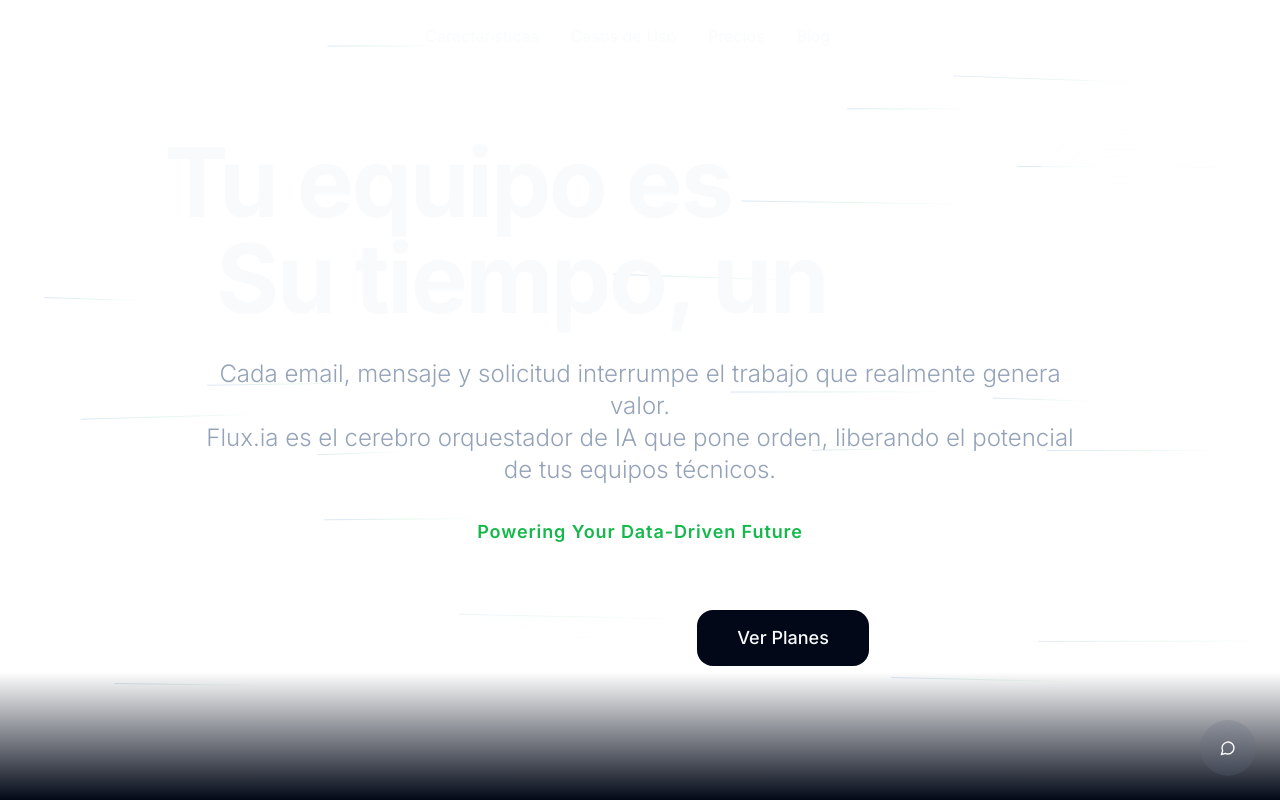
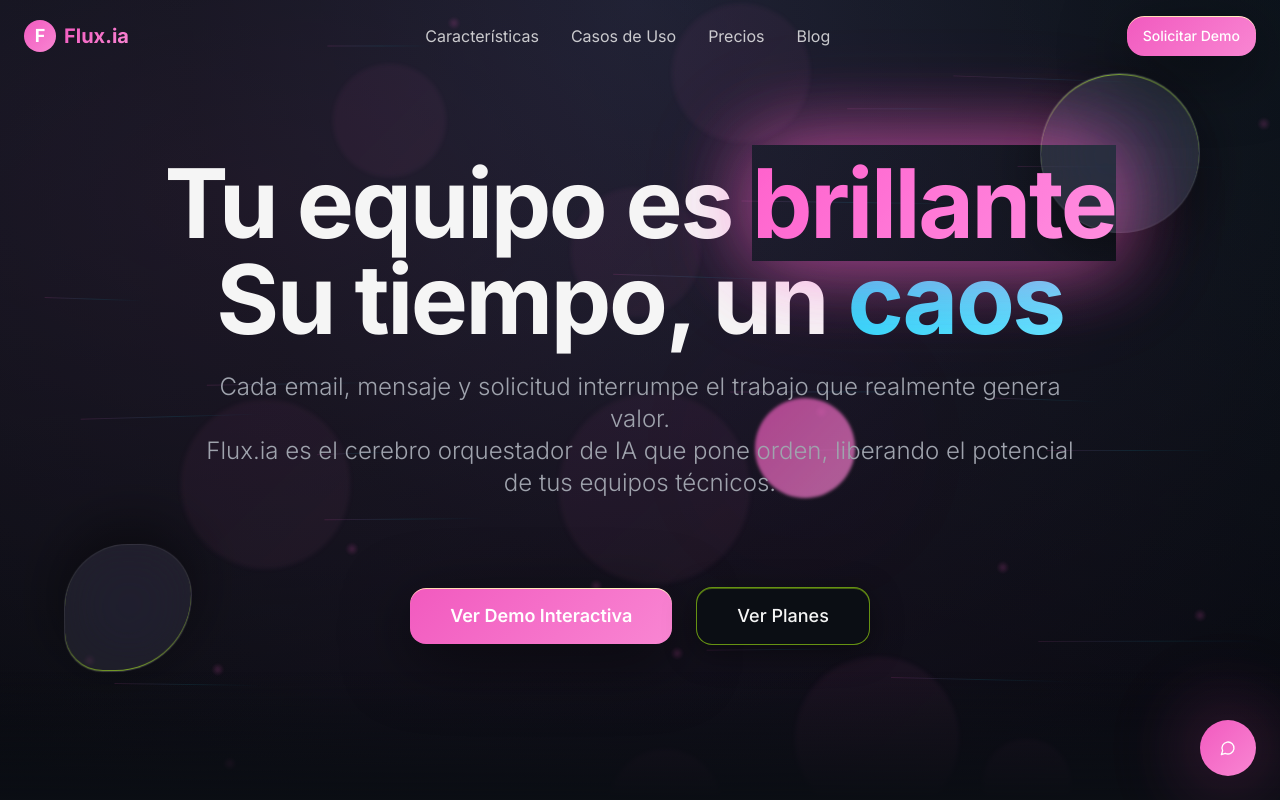
Before and after one commit to jsolano1/frontEnd_fluxAi, a React (Vite) app: page / in a window 1280 px wide. Shown: the top 800 px of the page. Built offline with nearby package versions, Linux system fonts and the light colour scheme.

Commit message:
se recupera version original

```diff
--- a/package.json
+++ b/package.json
@@ -45,6 +45,7 @@
     "cmdk": "^1.1.1",
     "date-fns": "^3.6.0",
     "embla-carousel-react": "^8.6.0",
+    "framer-motion": "^12.23.12",
     "input-otp": "^1.4.2",
     "lucide-react": "^0.462.0",
     "next-themes": "^0.3.0",
--- a/src/components/Hero.tsx
+++ b/src/components/Hero.tsx
@@ -1,42 +1,16 @@
 import { useEffect, useRef } from "react";
 import { Button } from "@/components/ui/button";
-import { motion } from "framer-motion";
-
-// --- Animación ---
-// Variante para el contenedor principal: orquesta la aparición de sus hijos
-const containerVariants = {
-  hidden: { opacity: 0 },
-  visible: {
-    opacity: 1,
-    transition: {
-      staggerChildren: 0.2, // Cada elemento hijo aparecerá con 0.2s de retraso
-    },
-  },
-};
-
-// Variante para cada elemento hijo: define cómo aparece individualmente
-const itemVariants = {
-  hidden: { y: 20, opacity: 0 },
-  visible: {
-    y: 0,
-    opacity: 1,
-    transition: {
-      duration: 0.6,
-      ease: "easeOut",
-    },
-  },
-};
-// --- Fin Animación ---
 
 const Hero = () => {
   const chaosRef = useRef<HTMLDivElement>(null);
   const orbsRef = useRef<HTMLDivElement>(null);
 
   useEffect(() => {
-    // El código para crear orbes y líneas permanece igual
+    // Create floating chaos orbs
     if (chaosRef.current) {
       const container = chaosRef.current;
-        if (container.children.length > 0) return; // Evita duplicar elementos
+
+      // Create chaotic network orbs
       for (let i = 0; i < 12; i++) {
         const orb = document.createElement("div");
         orb.className = "absolute w-3 h-3 orb animate-chaos";
@@ -45,6 +19,8 @@ const Hero = () => {
         orb.style.animationDelay = Math.random() * 4 + "s";
         container.appendChild(orb);
       }
+
+      // Create connecting chaos lines
       for (let i = 0; i < 20; i++) {
         const line = document.createElement("div");
         line.className = "absolute bg-gradient-to-r from-primary/20 via-accent/15 to-transparent h-px animate-chaos";
@@ -56,9 +32,11 @@ const Hero = () => {
         container.appendChild(line);
       }
     }
+
+    // Create ambient floating orbs
     if (orbsRef.current) {
       const container = orbsRef.current;
-        if (container.children.length > 0) return; // Evita duplicar elementos
+
       for (let i = 0; i < 8; i++) {
         const orb = document.createElement("div");
         const size = 80 + Math.random() * 120;
@@ -76,55 +54,44 @@ const Hero = () => {
 
   return (
     <section className="min-h-screen flex items-center justify-center relative overflow-hidden">
-      {/* Backgrounds */}
+      {/* Background Mesh Gradient */}
       <div className="absolute inset-0 mesh-gradient opacity-40" />
+
+      {/* Chaos Animation Background */}
       <div ref={chaosRef} className="absolute inset-0 opacity-70" />
+
+      {/* Ambient Floating Orbs */}
       <div ref={orbsRef} className="absolute inset-0 opacity-50" />
 
-      {/* Decoraciones */}
-      <div className="absolute top-20 right-20 w-40 h-40 glass-ultra rounded-full animate-float" style={{ animationDelay: "1s" }} />
-      <div className="absolute bottom-32 left-16 w-32 h-32 glass-strong rounded-full animate-morph" style={{ animationDelay: "3s" }} />
-      <div className="absolute top-1/2 right-1/3 w-24 h-24 orb-glow animate-pulse-orb" style={{ animationDelay: "2s" }} />
+      {/* Large Glass Sphere Decorations */}
+      <div className="absolute top-20 right-20 w-40 h-40 glass-ultra rounded-full animate-float"
+           style={{ animationDelay: "1s" }} />
+      <div className="absolute bottom-32 left-16 w-32 h-32 glass-strong rounded-full animate-morph"
+           style={{ animationDelay: "3s" }} />
+      <div className="absolute top-1/2 right-1/3 w-24 h-24 orb-glow animate-pulse-orb"
+           style={{ animationDelay: "2s" }} />
 
-      {/* Contenido Animado */}
+      {/* Content */}
       <div className="container mx-auto px-6 text-center relative z-10">
-        <motion.div
-          className="max-w-5xl mx-auto space-y-8"
-          variants={containerVariants}
-          initial="hidden"
-          animate="visible"
-        >
-            <motion.h1
-              variants={itemVariants}
-              className="text-6xl md:text-8xl font-bold leading-tight tracking-tight"
-            >
+        <div className="max-w-5xl mx-auto space-y-10">
+          <div className="space-y-6 animate-on-scroll in-view">
+            <h1 className="text-6xl md:text-8xl font-bold leading-tight tracking-tight">
               Tu equipo es{" "}
               <span className="text-gradient animate-glow">brillante</span>
               <br />
               Su tiempo, un{" "}
               <span className="text-accent-gradient">caos</span>
-            </motion.h1>
+            </h1>
 
-            <motion.p
-              variants={itemVariants}
-              className="text-xl md:text-2xl text-muted-foreground max-w-4xl mx-auto leading-relaxed font-light"
-            >
+            <p className="text-xl md:text-2xl text-muted-foreground max-w-4xl mx-auto leading-relaxed font-light">
               Cada email, mensaje y solicitud interrumpe el trabajo que realmente genera valor.
               <br className="hidden md:block" />
               Flux.ia es el cerebro orquestador de IA que pone orden, liberando el potencial de tus equipos técnicos.
-            </motion.p>
+            </p>
+          </div>
 
-            <motion.p
-              className="text-lg text-accent font-semibold tracking-wider"
-              variants={itemVariants}
-            >
-              Powering Your Data-Driven Future
-            </motion.p>
-
-            <motion.div
-              variants={itemVariants}
-              className="flex flex-col sm:flex-row gap-6 justify-center items-center pt-8"
-            >
+          <div className="flex flex-col sm:flex-row gap-6 justify-center items-center pt-12 animate-on-scroll in-view"
+               style={{ animationDelay: "0.3s" }}>
             <Button
               size="lg"
               className="glass-strong hover:glass-ultra hover:shadow-glow transition-all duration-500 bg-gradient-primary border-0 px-10 py-7 text-lg font-semibold rounded-2xl group"
@@ -140,11 +107,11 @@ const Hero = () => {
             >
               Ver Planes
             </Button>
-            </motion.div>
-        </motion.div>
+          </div>
+        </div>
       </div>
 
-      {/* Gradient Overlay */}
+      {/* Gradient Overlay for smooth transition */}
       <div className="absolute inset-x-0 bottom-0 h-32 bg-gradient-to-t from-background via-background/50 to-transparent" />
     </section>
   );
--- a/src/components/sections/FinalCTASection.tsx
+++ b/src/components/sections/FinalCTASection.tsx
@@ -2,32 +2,6 @@ import { useState } from "react";
 import { Button } from "@/components/ui/button";
 import { Input } from "@/components/ui/input";
 import { ArrowRight, CheckCircle, Calendar, Users, Zap } from "lucide-react";
-import { motion } from "framer-motion";
-
-// --- Animación (reutilizamos las mismas variantes para consistencia) ---
-const containerVariants = {
-  hidden: { opacity: 0 },
-  visible: {
-    opacity: 1,
-    transition: {
-      staggerChildren: 0.2,
-      when: "beforeChildren",
-    },
-  },
-};
-
-const itemVariants = {
-  hidden: { y: 20, opacity: 0 },
-  visible: {
-    y: 0,
-    opacity: 1,
-    transition: {
-      duration: 0.6,
-      ease: "easeOut",
-    },
-  },
-};
-// --- Fin Animación ---
 
 const FinalCTASection = () => {
   const [email, setEmail] = useState("");
@@ -42,70 +16,83 @@ const FinalCTASection = () => {
   const handleSubmit = (e: React.FormEvent) => {
     e.preventDefault();
     setIsSubmitted(true);
-    // Aquí se integraría tu sistema de captura de leads
+    // Here you would integrate with your lead capture system
   };
 
   return (
     <section className="py-40 relative overflow-hidden">
-      {/* Backgrounds */}
+      {/* Background Effects */}
       <div className="absolute inset-0 mesh-gradient opacity-30" />
       <div className="absolute inset-0 bg-gradient-to-t from-background via-transparent to-transparent" />
 
-      {/* Decoraciones */}
+      {/* Floating Orbs */}
       <div className="absolute top-20 left-20 w-40 h-40 orb-glow animate-float opacity-20" />
       <div className="absolute bottom-32 right-16 w-32 h-32 orb animate-morph opacity-15" style={{ animationDelay: "2s" }} />
       <div className="absolute top-1/2 left-1/3 w-24 h-24 orb-glow animate-pulse-orb opacity-10" style={{ animationDelay: "4s" }} />
 
       <div className="container mx-auto px-6 text-center relative z-10">
-        <motion.div
-            className="max-w-5xl mx-auto"
-            initial="hidden"
-            whileInView="visible"
-            viewport={{ once: true, amount: 0.2 }}
-            variants={containerVariants}
-        >
+        <div className="max-w-5xl mx-auto">
+          {/* Main CTA Content */}
           <div className="space-y-12 mb-16">
-            <div className="space-y-8">
-              {/* INICIO: Textos refactorizados */}
-              <motion.h2
-                className="text-5xl md:text-8xl font-bold leading-tight"
-                variants={itemVariants}
-              >
-                <span className="text-gradient animate-glow">Powering Your</span>
+            <div className="space-y-8 animate-on-scroll">
+              <h2 className="text-5xl md:text-8xl font-bold leading-tight">
+                Transforma tu soporte.{" "}
                 <br className="hidden md:block" />
-                Data-Driven Future.
-              </motion.h2>
+                <span className="text-gradient animate-glow">Potencia a tu equipo.</span>
+              </h2>
 
-              <motion.p
-                className="text-xl md:text-2xl text-muted-foreground max-w-4xl mx-auto leading-relaxed font-light"
-                variants={itemVariants}
-              >
-                Deja de gestionar tareas. Empieza a orquestar resultados.
+              <p className="text-xl md:text-2xl text-muted-foreground max-w-4xl mx-auto leading-relaxed font-light">
+                Implementa Flux.ia en minutos y observa el impacto en horas.
                 <br className="hidden md:block" />
-                Implementa Flux.ia en minutos y observa el impacto en horas.
-              </motion.p>
-              {/* FIN: Textos refactorizados */}
+                ¿Listo para llevar tus operaciones al siguiente nivel?
+              </p>
             </div>
 
+            {/* Demo Form */}
             {!isSubmitted ? (
-              <motion.div
-                className="glass-ultra rounded-3xl p-12 max-w-3xl mx-auto"
-                variants={itemVariants}
-              >
+              <div className="glass-ultra rounded-3xl p-12 max-w-3xl mx-auto animate-on-scroll" style={{ animationDelay: "0.3s" }}>
                 <h3 className="text-2xl font-semibold text-foreground mb-8">
                   Solicita una Demo Personalizada
                 </h3>
 
                 <form onSubmit={handleSubmit} className="space-y-6">
                   <div className="grid md:grid-cols-2 gap-6">
-                    <Input type="text" placeholder="Nombre completo" className="glass border-glass-border bg-glass text-foreground placeholder:text-muted-foreground px-6 py-4 text-lg rounded-xl" required />
-                    <Input type="email" placeholder="Email corporativo" value={email} onChange={(e) => setEmail(e.target.value)} className="glass border-glass-border bg-glass text-foreground placeholder:text-muted-foreground px-6 py-4 text-lg rounded-xl" required />
+                    <Input
+                      type="text"
+                      placeholder="Nombre completo"
+                      className="glass border-glass-border bg-glass text-foreground placeholder:text-muted-foreground px-6 py-4 text-lg rounded-xl"
+                      required
+                    />
+                    <Input
+                      type="email"
+                      placeholder="Email corporativo"
+                      value={email}
+                      onChange={(e) => setEmail(e.target.value)}
+                      className="glass border-glass-border bg-glass text-foreground placeholder:text-muted-foreground px-6 py-4 text-lg rounded-xl"
+                      required
+                    />
                   </div>
+
                   <div className="grid md:grid-cols-2 gap-6">
-                    <Input type="text" placeholder="Empresa" className="glass border-glass-border bg-glass text-foreground placeholder:text-muted-foreground px-6 py-4 text-lg rounded-xl" required />
-                    <Input type="text" placeholder="Tamaño del equipo" className="glass border-glass-border bg-glass text-foreground placeholder:text-muted-foreground px-6 py-4 text-lg rounded-xl" required />
+                    <Input
+                      type="text"
+                      placeholder="Empresa"
+                      className="glass border-glass-border bg-glass text-foreground placeholder:text-muted-foreground px-6 py-4 text-lg rounded-xl"
+                      required
+                    />
+                    <Input
+                      type="text"
+                      placeholder="Tamaño del equipo"
+                      className="glass border-glass-border bg-glass text-foreground placeholder:text-muted-foreground px-6 py-4 text-lg rounded-xl"
+                      required
+                    />
                   </div>
-                  <Button type="submit" size="lg" className="w-full glass-strong hover:glass-ultra hover:shadow-glow transition-all duration-500 bg-gradient-primary border-0 px-8 py-6 text-xl font-semibold rounded-2xl group">
+
+                  <Button
+                    type="submit"
+                    size="lg"
+                    className="w-full glass-strong hover:glass-ultra hover:shadow-glow transition-all duration-500 bg-gradient-primary border-0 px-8 py-6 text-xl font-semibold rounded-2xl group"
+                  >
                     <span className="group-hover:scale-105 transition-transform duration-300 flex items-center justify-center">
                       Reservar Demo Ahora
                       <ArrowRight className="w-6 h-6 ml-3 group-hover:translate-x-1 transition-transform duration-300" />
@@ -116,9 +103,9 @@ const FinalCTASection = () => {
                 <p className="text-muted-foreground text-sm mt-6">
                   Sin compromiso. Sin tarjeta de crédito. Solo 15 minutos para mostrarte el futuro de tu soporte interno.
                 </p>
-              </motion.div>
+              </div>
             ) : (
-              <motion.div className="glass-ultra rounded-3xl p-12 max-w-3xl mx-auto" variants={itemVariants}>
+              <div className="glass-ultra rounded-3xl p-12 max-w-3xl mx-auto animate-scale-in">
                 <div className="flex items-center justify-center w-20 h-20 bg-gradient-primary rounded-full mx-auto mb-6">
                   <CheckCircle className="w-10 h-10 text-primary-foreground" />
                 </div>
@@ -129,40 +116,54 @@ const FinalCTASection = () => {
                   Nuestro equipo se pondrá en contacto contigo en las próximas 2 horas para agendar tu demo personalizada.
                 </p>
                 <div className="flex flex-wrap justify-center gap-4">
-                    <span className="glass px-4 py-2 rounded-lg text-sm text-foreground flex items-center"><Calendar className="w-4 h-4 mr-2" />Demo en 24-48h</span>
-                    <span className="glass px-4 py-2 rounded-lg text-sm text-foreground flex items-center"><Users className="w-4 h-4 mr-2" />Equipo especializado</span>
-                    <span className="glass px-4 py-2 rounded-lg text-sm text-foreground flex items-center"><Zap className="w-4 h-4 mr-2" />Configuración inmediata</span>
+                  <span className="glass px-4 py-2 rounded-lg text-sm text-foreground flex items-center">
+                    <Calendar className="w-4 h-4 mr-2" />
+                    Demo en 24-48h
+                  </span>
+                  <span className="glass px-4 py-2 rounded-lg text-sm text-foreground flex items-center">
+                    <Users className="w-4 h-4 mr-2" />
+                    Equipo especializado
+                  </span>
+                  <span className="glass px-4 py-2 rounded-lg text-sm text-foreground flex items-center">
+                    <Zap className="w-4 h-4 mr-2" />
+                    Configuración inmediata
+                  </span>
                 </div>
-              </motion.div>
+              </div>
             )}
           </div>
 
-          <motion.div
-            className="grid md:grid-cols-3 gap-8 max-w-4xl mx-auto"
-            variants={itemVariants}
-          >
-            {benefits.map((benefit) => (
+          {/* Trust Indicators */}
+          <div className="grid md:grid-cols-3 gap-8 max-w-4xl mx-auto animate-on-scroll" style={{ animationDelay: "0.6s" }}>
+            {benefits.map((benefit, index) => (
               <div key={benefit} className="flex items-center space-x-3">
                 <CheckCircle className="w-6 h-6 text-success flex-shrink-0" />
                 <span className="text-muted-foreground">{benefit}</span>
               </div>
             ))}
-          </motion.div>
+          </div>
 
-          <motion.div
-            className="flex flex-col sm:flex-row gap-6 justify-center items-center mt-16"
-            variants={itemVariants}
-          >
-            <Button variant="outline" size="lg" className="glass border-glass-border hover:glass-strong hover:shadow-accent-glow transition-all duration-500 px-8 py-4 rounded-2xl">
+          {/* Secondary Actions */}
+          <div className="flex flex-col sm:flex-row gap-6 justify-center items-center mt-16 animate-on-scroll" style={{ animationDelay: "0.9s" }}>
+            <Button
+              variant="outline"
+              size="lg"
+              className="glass border-glass-border hover:glass-strong hover:shadow-accent-glow transition-all duration-500 px-8 py-4 rounded-2xl"
+            >
               Ver Casos de Uso
             </Button>
-            <Button variant="outline" size="lg" className="glass border-glass-border hover:glass-strong hover:shadow-accent-glow transition-all duration-500 px-8 py-4 rounded-2xl">
+            <Button
+              variant="outline"
+              size="lg"
+              className="glass border-glass-border hover:glass-strong hover:shadow-accent-glow transition-all duration-500 px-8 py-4 rounded-2xl"
+            >
               Explorar Precios
             </Button>
-          </motion.div>
-        </motion.div>
+          </div>
+        </div>
       </div>
 
+      {/* Bottom Gradient */}
       <div className="absolute inset-x-0 bottom-0 h-32 bg-gradient-to-t from-background to-transparent" />
     </section>
   );
--- a/src/index.css
+++ b/src/index.css
@@ -8,65 +8,88 @@
 
 @layer base {
   :root {
-  --background: 222.2 84% 4.9%;
-  --foreground: 210 40% 98%;
-  --muted: 217.2 32.6% 17.5%;
-  --muted-foreground: 215 20.2% 65.1%;
-  --popover: 222.2 84% 4.9%;
-  --popover-foreground: 210 40% 98%;
-  --card: 222.2 84% 4.9%;
-  --card-foreground: 210 40% 98%;
-  --border: 217.2 32.6% 17.5%;
-  --input: 217.2 32.6% 17.5%;
-  --primary-foreground: 0 0% 100%; /* Texto para el color primario */
-  --secondary: 217.2 32.6% 17.5%;
-  --secondary-foreground: 210 40% 98%;
-  --accent-foreground: 0 0% 100%; /* Texto para el color de acento */
-  --destructive: 0 62.8% 30.6%;
-  --destructive-foreground: 210 40% 98%;
-  --ring: 217.2 32.6% 17.5%;
-  --radius: 0.5rem;
+    /* Core Dark Theme - Night Blue to Dark Purple */
+    --background: 220 30% 6%;
+    --background-secondary: 225 25% 9%;
+    --foreground: 0 0% 96%;
 
-  /* === NUEVOS COLORES DE MARCA GUANACLOUD === */
-  --primary: 216 98% 39%; /* Azul: #014EC8 */
-  --primary-glow: 216 98% 59%;
-  --accent: 140 80% 40%; /* Verde: #13BA49 */
-  --accent-glow: 140 80% 60%;
-  --success: 140 80% 40%; /* Verde para mensajes de éxito */
+    /* Advanced Glass Effects - reflect.app inspired */
+    --glass: 255 255 255 / 0.03;
+    --glass-border: 255 255 255 / 0.08;
+    --glass-strong: 255 255 255 / 0.06;
+    --glass-ultra: 255 255 255 / 0.1;
 
-  /* === EFECTO GLASS === */
-  --glass: hsl(222.2 84% 4.9% / 0.75); /* Opacidad base para el cristal */
-  --glass-border: hsl(217.2 32.6% 17.5% / 0.5); /* Borde translúcido */
-}
+    /* Vibrant Brand Colors - Magenta Primary */
+    --primary: 320 85% 65%;
+    --primary-glow: 320 90% 75%;
+    --primary-bright: 320 95% 80%;
+    --primary-foreground: 0 0% 100%;
 
-.dark {
-  --background: 222.2 84% 4.9%;
-  --foreground: 210 40% 98%;
-  --muted: 217.2 32.6% 17.5%;
-  --muted-foreground: 215 20.2% 65.1%;
-  --popover: 222.2 84% 4.9%;
-  --popover-foreground: 210 40% 98%;
-  --card: 222.2 84% 4.9%;
-  --card-foreground: 210 40% 98%;
-  --border: 217.2 32.6% 17.5%;
-  --input: 217.2 32.6% 17.5%;
-  --primary-foreground: 0 0% 100%;
-  --secondary: 217.2 32.6% 17.5%;
-  --secondary-foreground: 210 40% 98%;
-  --accent-foreground: 0 0% 100%;
-  --destructive: 0 62.8% 30.6%;
-  --destructive-foreground: 210 40% 98%;
-  --ring: 217.2 32.6% 17.5%;
+    --secondary: 220 20% 18%;
+    --secondary-foreground: 0 0% 92%;
 
-  --primary: 216 98% 39%;
-  --primary-glow: 216 98% 59%;
-  --accent: 140 80% 40%;
-  --accent-glow: 140 80% 60%;
-  --success: 140 80% 40%;
+    /* Cyan Accent for Contrast */
+    --accent: 190 95% 55%;
+    --accent-glow: 190 100% 70%;
+    --accent-bright: 190 100% 80%;
+    --accent-foreground: 0 0% 100%;
 
-  --glass: hsl(222.2 84% 4.9% / 0.75);
-  --glass-border: hsl(217.2 32.6% 17.5% / 0.5);
-}
+    /* Status Colors */
+    --success: 125 65% 55%;
+    --warning: 45 95% 65%;
+    --error: 0 85% 65%;
+
+    /* Subtle Text Hierarchy */
+    --muted: 220 15% 35%;
+    --muted-foreground: 220 8% 65%;
+
+    /* Interactive Elements */
+    --border: 255 255 255 / 0.08;
+    --input: 255 255 255 / 0.04;
+    --ring: 320 85% 65%;
+
+    /* Cinematic Gradients */
+    --gradient-primary: linear-gradient(135deg, hsl(320 85% 65%) 0%, hsl(320 90% 75%) 100%);
+    --gradient-accent: linear-gradient(135deg, hsl(190 95% 55%) 0%, hsl(190 100% 70%) 100%);
+    --gradient-bg: radial-gradient(ellipse at top, hsl(225 30% 12%) 0%, hsl(220 30% 6%) 50%, hsl(215 35% 4%) 100%);
+    --gradient-glass: linear-gradient(135deg, hsl(255 255 255 / 0.1) 0%, hsl(255 255 255 / 0.02) 100%);
+    --gradient-orb: radial-gradient(circle, hsl(320 85% 65% / 0.3) 0%, hsl(320 85% 65% / 0.1) 50%, transparent 100%);
+    --gradient-mesh:
+      radial-gradient(at 27% 37%, hsl(320 85% 65% / 0.2) 0px, transparent 50%),
+      radial-gradient(at 97% 21%, hsl(190 95% 55% / 0.15) 0px, transparent 50%),
+      radial-gradient(at 52% 99%, hsl(280 85% 60% / 0.1) 0px, transparent 50%),
+      radial-gradient(at 10% 29%, hsl(200 90% 60% / 0.12) 0px, transparent 50%);
+
+    /* Advanced Shadows */
+    --shadow-glass: 0 8px 32px 0 hsl(0 0% 0% / 0.4), 0 1px 0 0 hsl(255 255 255 / 0.05) inset;
+    --shadow-glass-strong: 0 16px 64px 0 hsl(0 0% 0% / 0.5), 0 1px 0 0 hsl(255 255 255 / 0.08) inset;
+    --shadow-glow: 0 0 80px hsl(320 85% 65% / 0.4), 0 0 120px hsl(320 85% 65% / 0.2);
+    --shadow-accent-glow: 0 0 60px hsl(190 95% 55% / 0.3), 0 0 100px hsl(190 95% 55% / 0.15);
+    --shadow-orb: 0 0 200px hsl(320 85% 65% / 0.2), 0 0 400px hsl(320 85% 65% / 0.1);
+
+    /* Smooth Transitions */
+    --transition-smooth: all 0.4s cubic-bezier(0.16, 1, 0.3, 1);
+    --transition-bounce: all 0.6s cubic-bezier(0.68, -0.55, 0.265, 1.55);
+    --transition-slow: all 0.8s cubic-bezier(0.16, 1, 0.3, 1);
+
+    --radius: 1.2rem;
+
+    --sidebar-background: 0 0% 98%;
+
+    --sidebar-foreground: 240 5.3% 26.1%;
+
+    --sidebar-primary: 240 5.9% 10%;
+
+    --sidebar-primary-foreground: 0 0% 98%;
+
+    --sidebar-accent: 240 4.8% 95.9%;
+
+    --sidebar-accent-foreground: 240 5.9% 10%;
+
+    --sidebar-border: 220 13% 91%;
+
+    --sidebar-ring: 217.2 91.2% 59.8%;
+  }
 
 }
 
```
Also changed, not shown: 1 other file (tests, documents, lock files or other folders). Lines whose indentation alone changed are shown as unchanged.
